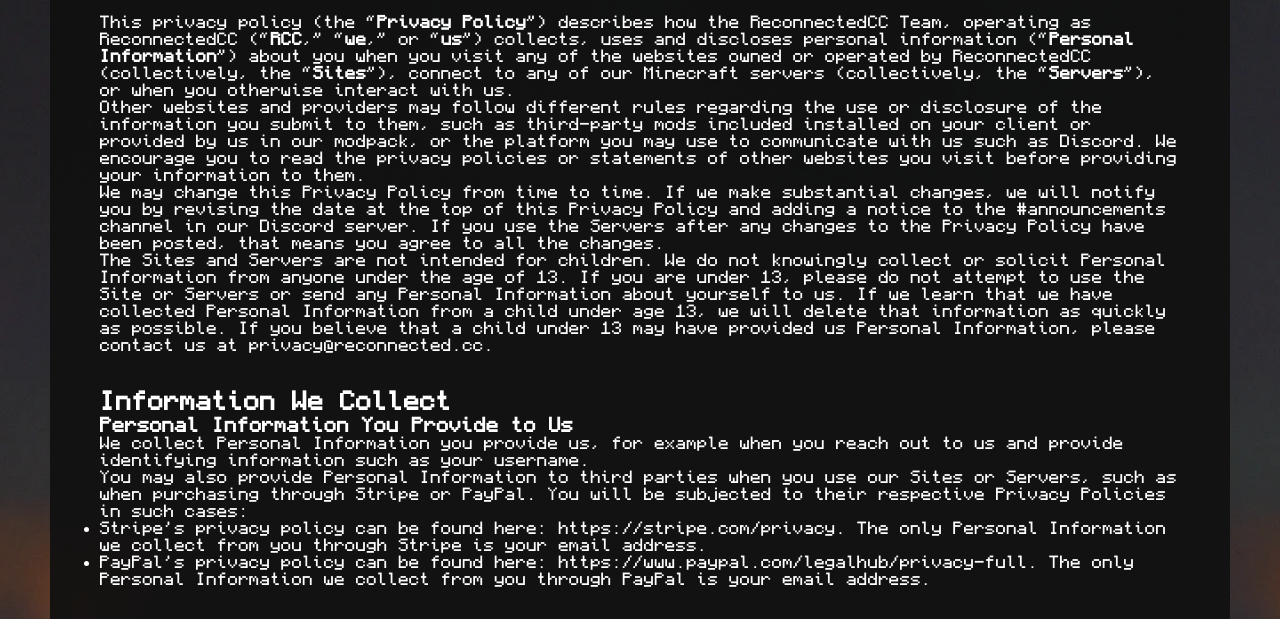
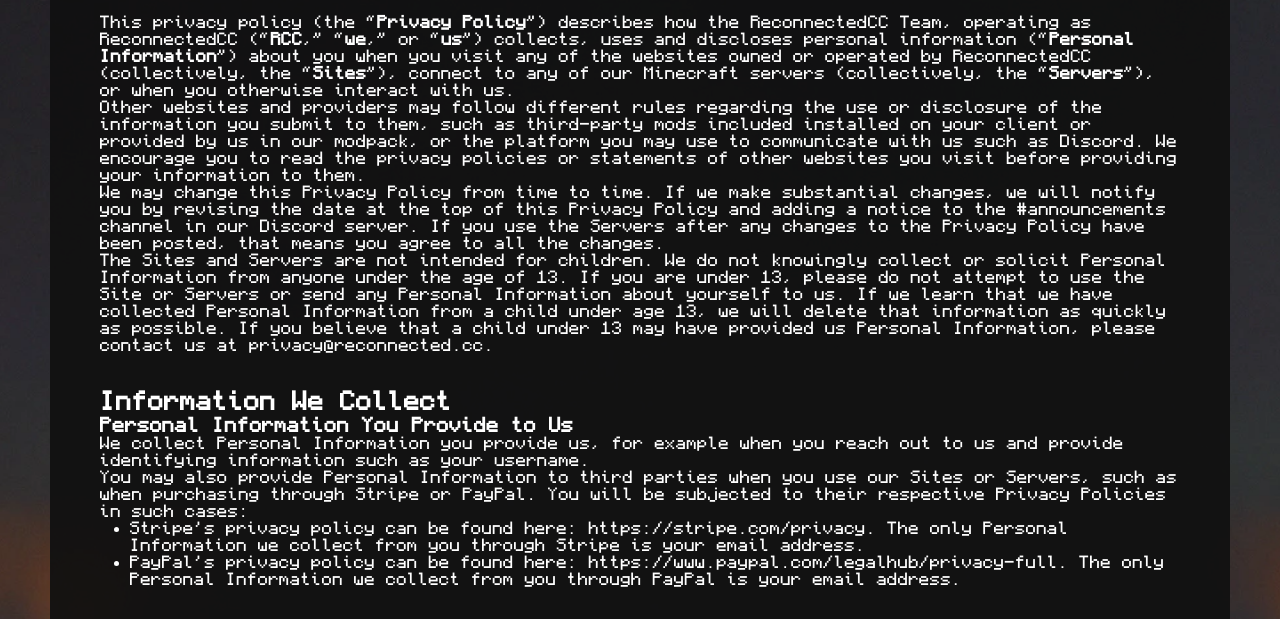
Before and after one commit to ReconnectedCC/website, a plain HTML site: page privacy.html in a window 1280 px wide. Shown: the part 155-774 px from the top of the page. Drawn offline with Linux system fonts and the light colour scheme.

Commit message:
indent privacy policy

```diff
--- a/style.scss
+++ b/style.scss
@@ -136,3 +136,7 @@ body {
 		width:150px;
 	}
 }
+
+ul {
+	padding-inline-start: 30px;
+}
```
Also changed, not shown: style.css, 1 other file.
